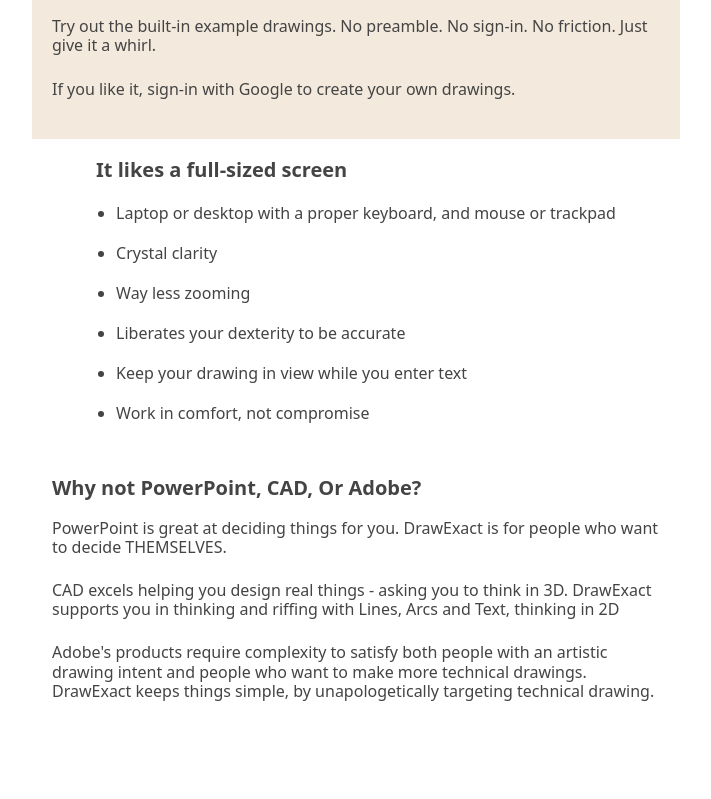
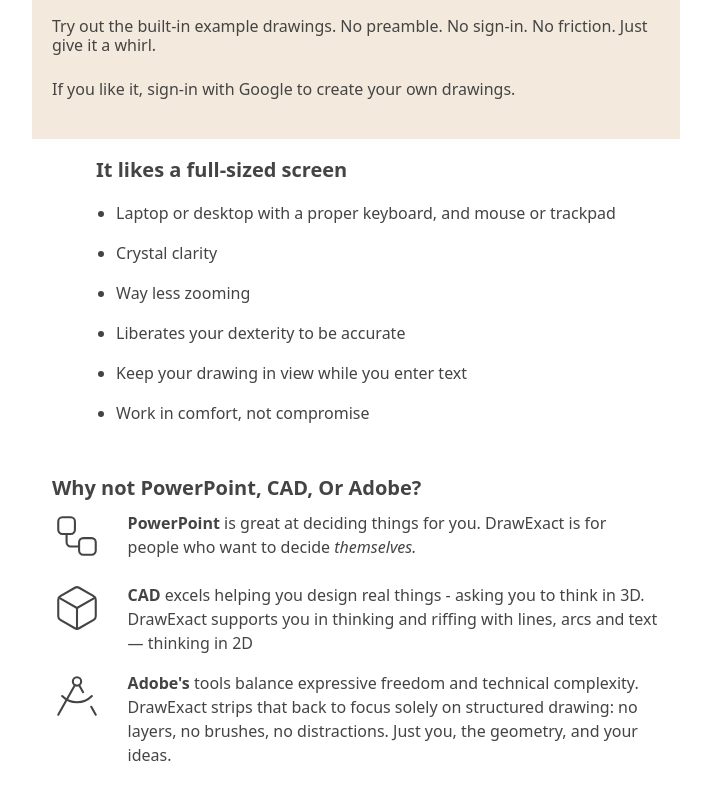
Before and after one commit to peterhoward42/dxact-web, a Svelte app: page / in a window 1280 px wide. Shown: the part 1969-2768 px from the top of the page, without its empty margins (284-995 px from the left). Before the commit the page ends 2710 px from the top, so only its background shows below. Built offline with nearby package versions, Linux system fonts and the light colour scheme.

Commit message:
Introduce lucide icons to bulleted lists

```diff
--- a/package.json
+++ b/package.json
@@ -13,5 +13,8 @@
     "@sveltejs/vite-plugin-svelte": "^5.0.3",
     "svelte": "^5.28.1",
     "vite": "^6.3.5"
+  },
+  "dependencies": {
+    "@lucide/svelte": "^0.514.0"
   }
 }
--- a/src/App.svelte
+++ b/src/App.svelte
@@ -5,7 +5,7 @@
     import WhatMakeItWorth from "./components/WhatMakeItWorth.svelte";
     import GetStarted from "./components/GetStarted.svelte";
     import BigScreen from "./components/BigScreen.svelte";
-    import PowerPoint from "./components/PowerPoint.svelte";
+    import PowerPoint2 from "./components/PowerPoint2.svelte";
 </script>
 
 <div class="screen">
@@ -16,7 +16,7 @@
         <WhatMakeItWorth />
         <GetStarted />
         <BigScreen />
-        <PowerPoint />
+        <PowerPoint2 />
     </div>
 </div>
 
--- /dev/null
+++ b/src/components/ListItemWithIcon.svelte
@@ -0,0 +1,15 @@
+<script>
+    import { Phone } from "@lucide/svelte";
+    let { theIcon, theCpt } = $props();
+</script>
+
+<div class="listitem qrow qgap-2rem">
+    <div>{@render theIcon()}</div>
+    <div>{@render theCpt()}</div>
+</div>
+
+<style>
+    .listitem {
+        align-items: flex-start;
+    }
+</style>
--- a/src/components/PowerPoint.svelte
+++ /dev/null
@@ -1,21 +0,0 @@
-<div class="powerpoint qsec">
-    <div class="qsec-head">Why not PowerPoint, CAD, Or Adobe?</div>
-    <div class="qsec-body">
-        <p>
-            PowerPoint is great at deciding things for you. DrawExact is for
-            people who want to decide THEMSELVES.
-        </p>
-
-        <p>
-            CAD excels helping you design real things - asking you to think in
-            3D. DrawExact supports you in thinking and riffing with Lines, Arcs
-            and Text, thinking in 2D
-        </p>
-        <p>
-            Adobe's products require complexity to satisfy both people with an
-            artistic drawing intent and people who want to make more technical
-            drawings. DrawExact keeps things simple, by unapologetically
-            targeting technical drawing.
-        </p>
-    </div>
-</div>
--- /dev/null
+++ b/src/components/PowerPoint2.svelte
@@ -0,0 +1,57 @@
+<script>
+    import ListItemWithIcon from "./ListItemWithIcon.svelte";
+    import { Phone } from "@lucide/svelte";
+    import { Workflow } from "@lucide/svelte";
+    import { Box } from "@lucide/svelte";
+    import { DraftingCompass } from "@lucide/svelte";
+</script>
+
+<div class="powerpoint qsec">
+    <div class="qsec-head">Why not PowerPoint, CAD, Or Adobe?</div>
+    <div class="qsec-body">
+        <ul class="powerpointlist">
+            <li>
+                <ListItemWithIcon>
+                    {#snippet theIcon()}<Workflow size=50 strokeWidth=1/>{/snippet}
+                    {#snippet theCpt()}<span>
+                            <strong>PowerPoint</strong> is great at deciding
+                            things for you. DrawExact is for people who want to
+                            decide
+                            <em>themselves.</em>
+                        </span>{/snippet}
+                </ListItemWithIcon>
+            </li>
+            <li>
+                <ListItemWithIcon>
+                    {#snippet theIcon()}<Box size=50 strokeWidth=1/>{/snippet}
+                    {#snippet theCpt()}<span>
+                            <strong>CAD</strong> excels helping you design real things
+                            - asking you to think in 3D. DrawExact supports you in
+                            thinking and riffing with lines, arcs and text — thinking
+                            in 2D
+                        </span>{/snippet}
+                </ListItemWithIcon>
+            </li>
+            <li>
+                <ListItemWithIcon>
+                    {#snippet theIcon()}<DraftingCompass size=50 strokeWidth=1/>{/snippet}
+                    {#snippet theCpt()}<span>
+                            <strong>Adobe's</strong> tools balance expressive freedom
+                            and technical complexity. DrawExact strips that back
+                            to focus solely on structured drawing: no layers, no
+                            brushes, no distractions. Just you, the geometry, and
+                            your ideas.
+                        </span>{/snippet}
+                </ListItemWithIcon>
+            </li>
+        </ul>
+    </div>
+</div>
+
+<style>
+    .powerpointlist {
+        list-style: none;
+        padding: 0;
+        margin: 0;
+    }
+</style>
```
Also changed, not shown: 1 other file (tests, documents, lock files or other folders).
